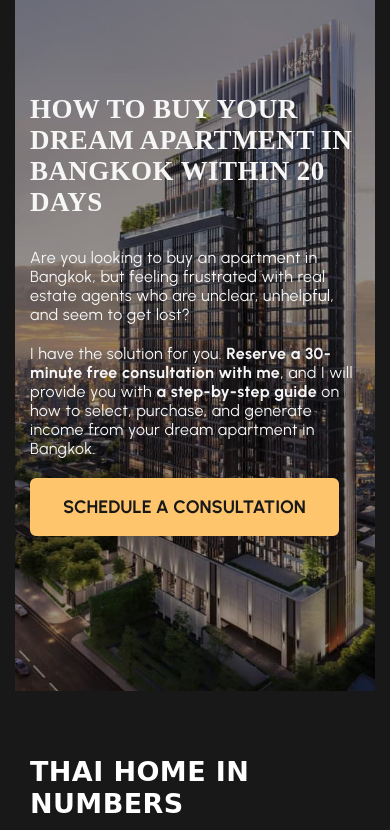
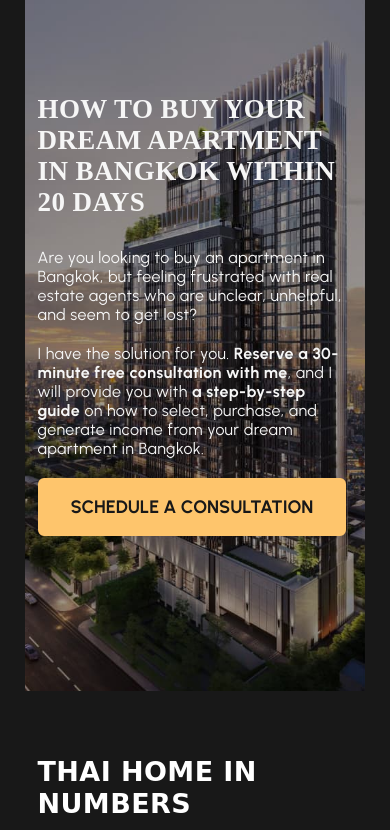
Before and after one commit to kovalhood/thai-home-black, a plain HTML site: page index.html in a window 390 px wide. Shown: the part 81-911 px from the top of the page. Drawn offline with nearby package versions, Linux system fonts and the light colour scheme; files that its build step writes are made by us from their sources; a web font is replaced by a local one.

Commit message:
Update _breakpoints.scss

```diff
--- a/sass/utils/_breakpoints.scss
+++ b/sass/utils/_breakpoints.scss
@@ -1,3 +1,3 @@
-$mobile: 480px;
+$mobile: 375px;
 $tablet: 786px;
 $desktop: 1280px;
```
